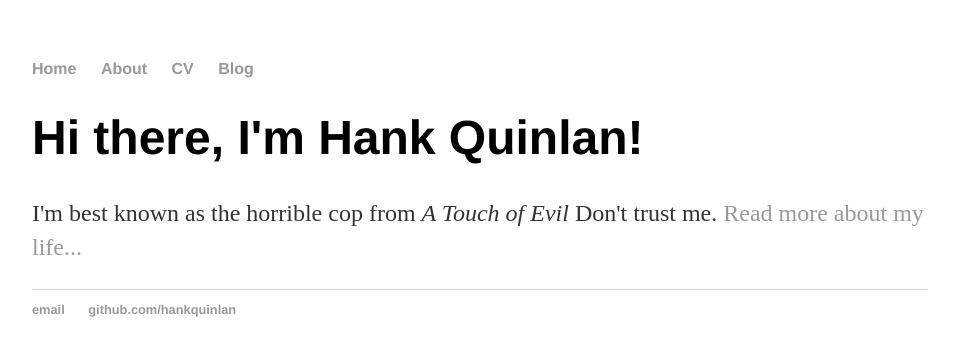
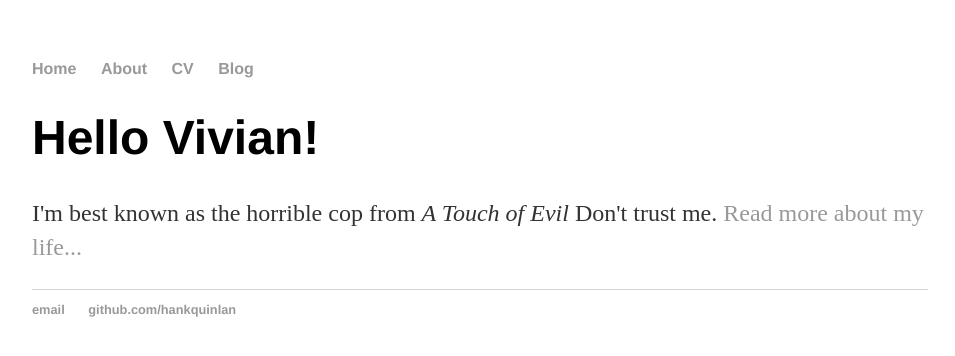
Before and after one commit to lazywinadmin/GithubPages-Hank, a Jekyll site: the page built from index.html, in a window 1280 px wide. Shown: the top 356 px of the page, without its empty margins (160-1115 px from the left). Built offline with Jekyll 4.4.1, drawn with Linux system fonts in a browser that asks for light colours.

Commit message:
Update index.html

```diff
--- a/index.html
+++ b/index.html
@@ -3,6 +3,6 @@ layout: default
 title: Hank Quinlan, Horrible Cop
 ---
 <div class="blurb">
-	<h1>Hi there, I'm Hank Quinlan!</h1>
+	<h1>Hello Vivian!</h1>
 	<p>I'm best known as the horrible cop from <em>A Touch of Evil</em> Don't trust me. <a href="/about">Read more about my life...</a></p>
 </div><!-- /.blurb -->
```
